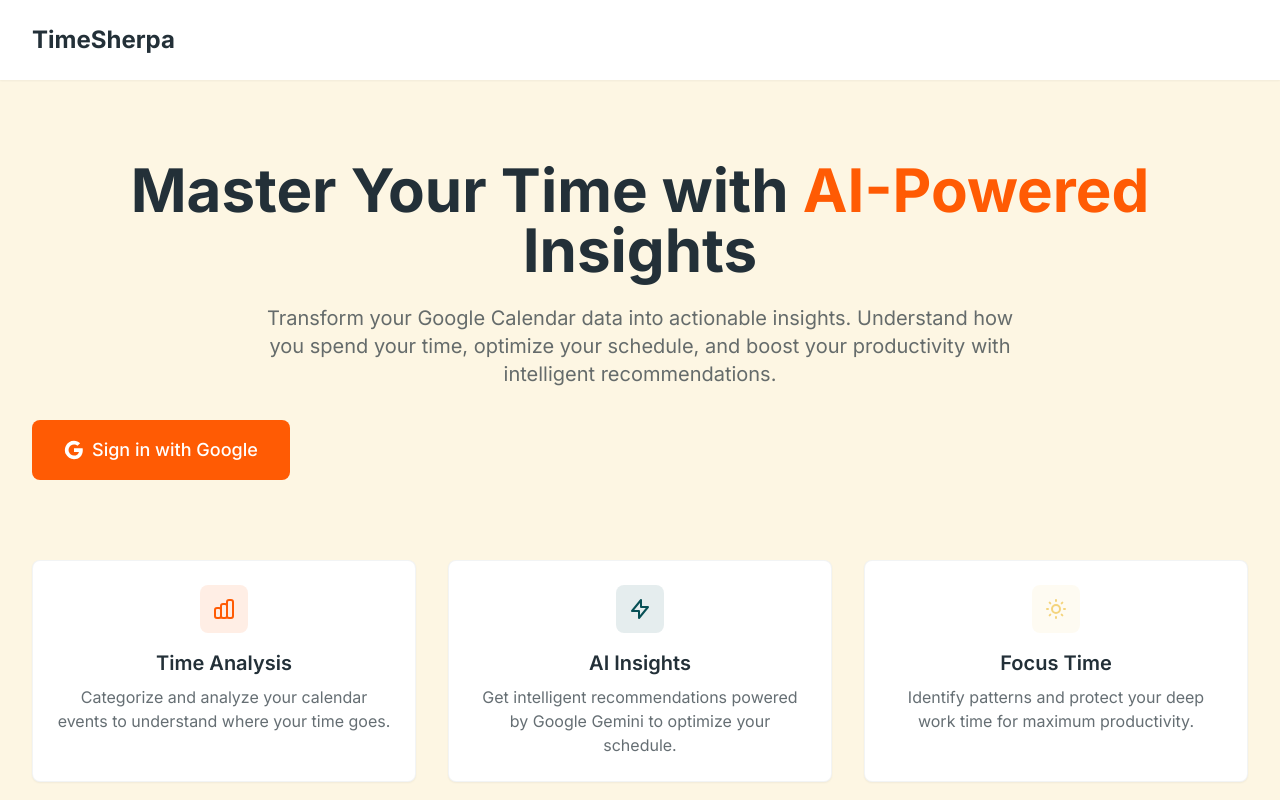
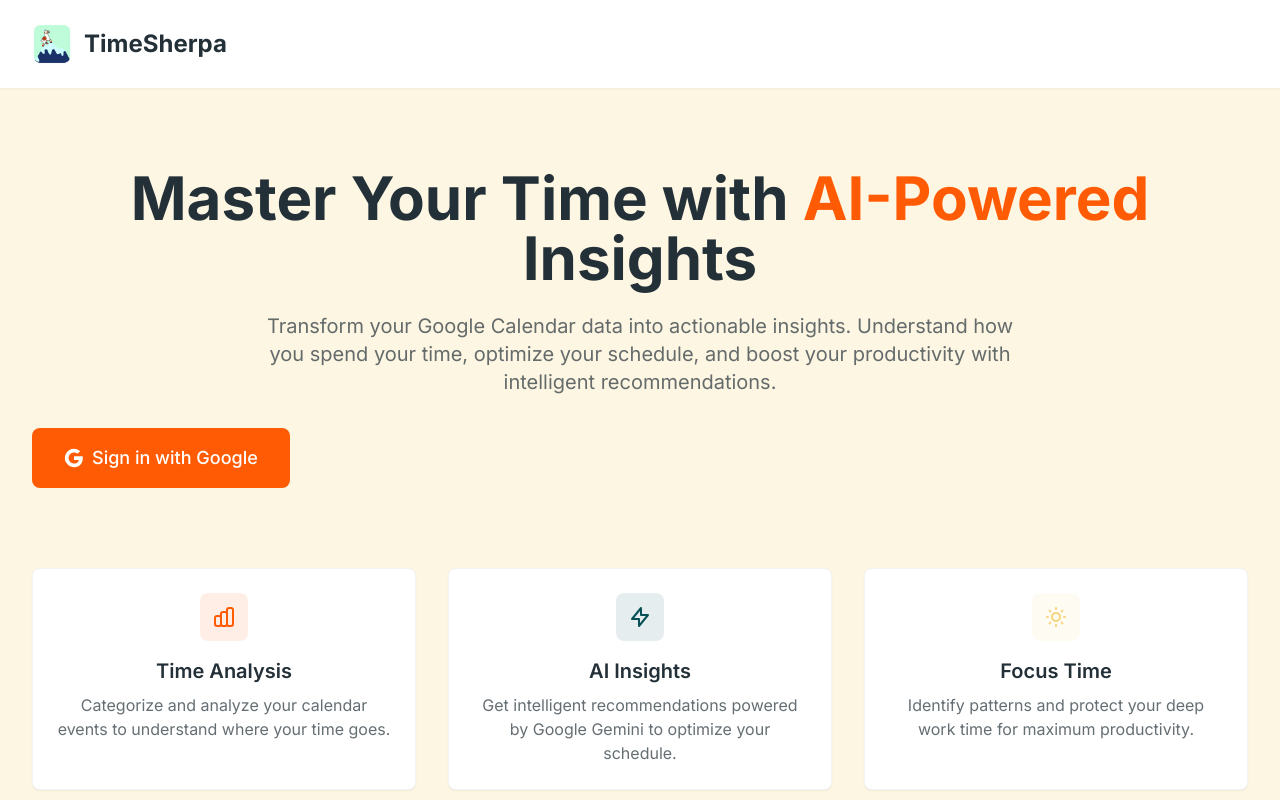
Before and after one commit to dougrathbone/time-sherpa, a React (Vite) app in the folder app/: page / in a window 1280 px wide. Shown: the top 800 px of the page. Built offline with nearby package versions, Linux system fonts and the light colour scheme; no server answers.

Commit message:
Added logo

```diff
--- a/app/index.html
+++ b/app/index.html
@@ -2,7 +2,7 @@
 <html lang="en">
   <head>
     <meta charset="UTF-8" />
-    <link rel="icon" type="image/svg+xml" href="/vite.svg" />
+    <link rel="icon" type="image/png" href="/logo.png" />
     <meta name="viewport" content="width=device-width, initial-scale=1.0" />
     <title>TimeSherpa - AI-Powered Calendar Analysis</title>
     <meta name="description" content="Empower your time management with AI-powered Google Calendar analysis. Get insights into your schedule and optimize your productivity." />
--- a/app/src/client/pages/Dashboard.tsx
+++ b/app/src/client/pages/Dashboard.tsx
@@ -99,7 +99,8 @@
       <header className="bg-white shadow-sm">
         <div className="max-w-7xl mx-auto px-4 sm:px-6 lg:px-8">
           <div className="flex justify-between items-center py-6">
-            <div className="flex items-center">
+            <div className="flex items-center gap-3">
+              <img src="/logo.png" alt="TimeSherpa Logo" className="h-10 w-10" />
               <h1 className="text-2xl font-bold text-primary-dark">TimeSherpa</h1>
             </div>
             <div className="flex items-center gap-4">
--- a/app/src/client/pages/Landing.tsx
+++ b/app/src/client/pages/Landing.tsx
@@ -29,7 +29,8 @@
       <header className="bg-white shadow-sm">
         <div className="max-w-7xl mx-auto px-4 sm:px-6 lg:px-8">
           <div className="flex justify-between items-center py-6">
-            <div className="flex items-center">
+            <div className="flex items-center gap-3">
+              <img src="/logo.png" alt="TimeSherpa Logo" className="h-10 w-10" />
               <h1 className="text-2xl font-bold text-primary-dark">TimeSherpa</h1>
             </div>
           </div>
```
Also changed, not shown: app/public/logo.png (added).
